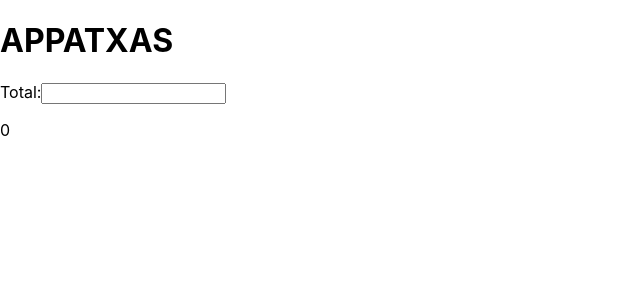
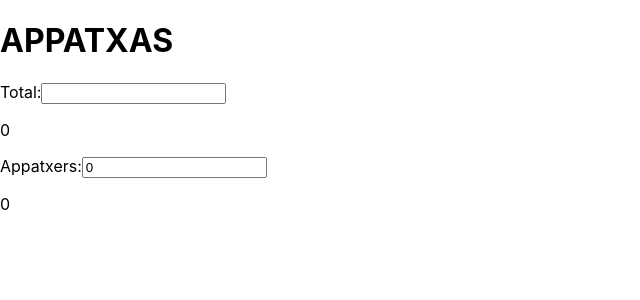
Before and after one commit to JCousoG/appatxas, a React (Create React App) app: page / in a window 1280 px wide. Shown: the top 300 px of the page, without its empty margins (0-640 px from the left). Built offline with nearby package versions, Linux system fonts and the light colour scheme.

Commit message:
total e appatxers

```diff
--- a/src/App.js
+++ b/src/App.js
@@ -1,10 +1,29 @@
 
 import "./App.css"
-import { useState } from "react";
+import { useEffect, useState } from "react";
 
 
 
 function App() {
+ let [numeroDeElementos, SetNumeroDeElementos] = useState(0)
+ let [elementosHtml, SetElementosHtml] = useState([])
+ useEffect (
+  ()=>{
+    const novosElementos = []
+    let contador = 0
+    while (contador < numeroDeElementos) {
+      novosElementos.push(<p>vou poñer aqui o componente aportacion</p>)
+      contador++
+    }
+    SetElementosHtml(novosElementos)
+  },
+  [numeroDeElementos]
+ )
+ function manexadorInput(evento) {
+  let novoValor = (evento.target.value)
+  let novoValorenNumero = parseInt(novoValor)
+  SetNumeroDeElementos(novoValorenNumero)
+ }
 
  let [total, setTotal] = useState("")
  let [numero, setNumero] = useState(0)
@@ -14,8 +33,7 @@ function App() {
   {setTotal(evento.target.value)} else {
     setTotal("");
     setNumero(0);}
-
- }
+    }
  return (
       <>
     <h1>APPATXAS</h1>
@@ -24,6 +42,13 @@ function App() {
         <input type="text" value={total} onInput={manexadorTotal}/>
       </label>
         <p> {numero} </p>
+        <label>
+          Appatxers:
+        <input value={numeroDeElementos} onInput={manexadorInput}/>
+        </label>
+            <p>{numeroDeElementos}</p>
+
+            {elementosHtml}
     </>
   );
 }
```
